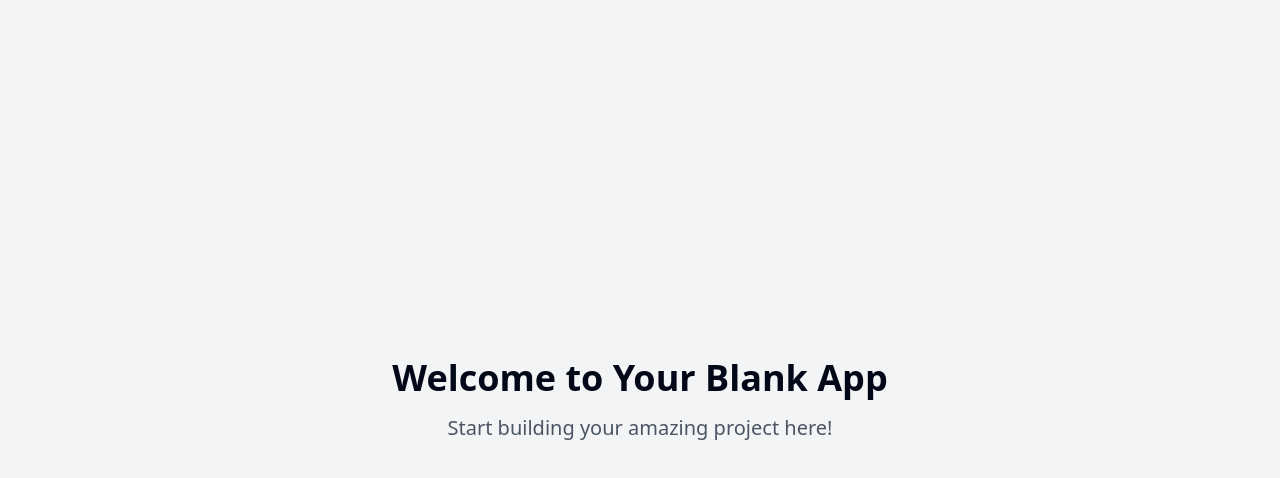
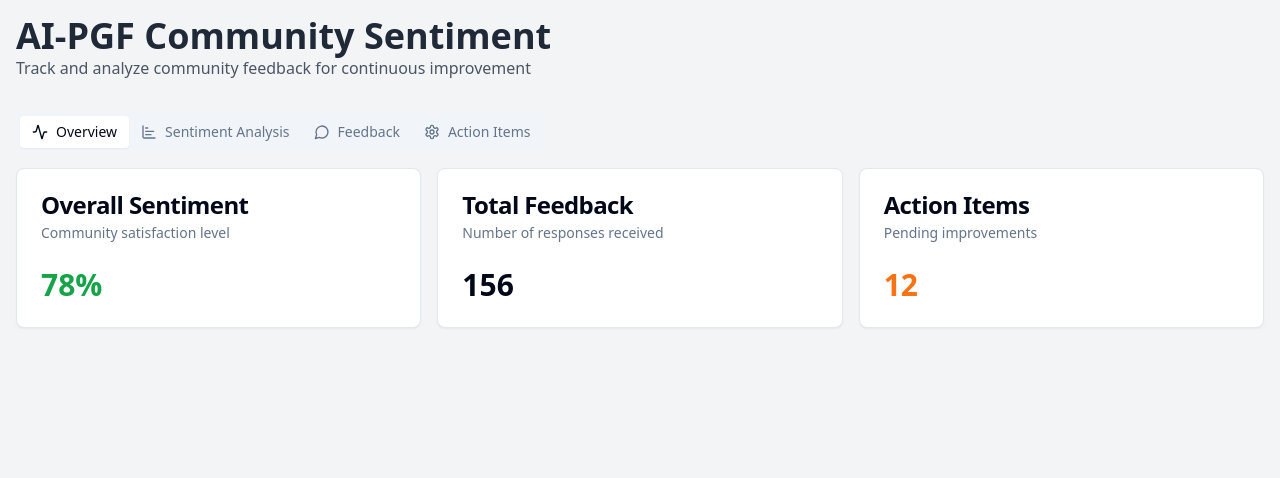
Before and after one commit to Lyvena/sentiment-graph, a React (Vite) app: page / in a window 1280 px wide. Shown: the top 478 px of the page. Built offline with nearby package versions, Linux system fonts and the light colour scheme.

Commit message:
Create AI app for AI-PGF
Develop an AI application based on the specifications outlined in the provided document for AI-PGF. This includes implementing necessary features and functionalities as per the requirements.
[skip gpt_engineer]

```diff
--- /dev/null
+++ b/src/components/ActionItems.tsx
@@ -0,0 +1,27 @@
+import React from 'react';
+import { Checkbox } from "@/components/ui/checkbox";
+import { Label } from "@/components/ui/label";
+
+const actionItemsData = [
+  { id: 1, task: 'Improve application process documentation', completed: false },
+  { id: 2, task: 'Create FAQ section for eligibility criteria', completed: false },
+  { id: 3, task: 'Implement user feedback system', completed: true },
+  { id: 4, task: 'Organize community webinar', completed: false },
+];
+
+const ActionItems = () => {
+  return (
+    <ul className="space-y-4">
+      {actionItemsData.map((item) => (
+        <li key={item.id} className="flex items-center space-x-2">
+          <Checkbox id={`task-${item.id}`} checked={item.completed} />
+          <Label htmlFor={`task-${item.id}`} className={item.completed ? 'line-through text-gray-500' : ''}>
+            {item.task}
+          </Label>
+        </li>
+      ))}
+    </ul>
+  );
+};
+
+export default ActionItems;
--- /dev/null
+++ b/src/components/FeedbackList.tsx
@@ -0,0 +1,33 @@
+import React from 'react';
+import { User } from 'lucide-react';
+
+const feedbackData = [
+  { id: 1, user: 'Alice', comment: 'Great initiative! Looking forward to more updates.', sentiment: 'positive' },
+  { id: 2, user: 'Bob', comment: 'The application process could be more streamlined.', sentiment: 'neutral' },
+  { id: 3, user: 'Charlie', comment: 'I\'m having trouble understanding the eligibility criteria.', sentiment: 'negative' },
+];
+
+const FeedbackList = () => {
+  return (
+    <ul className="space-y-4">
+      {feedbackData.map((feedback) => (
+        <li key={feedback.id} className="flex items-start space-x-4 p-4 bg-white rounded-lg shadow">
+          <User className="h-10 w-10 text-gray-400" />
+          <div>
+            <p className="font-semibold">{feedback.user}</p>
+            <p className="text-gray-600">{feedback.comment}</p>
+            <span className={`inline-block px-2 py-1 text-xs font-semibold rounded-full ${
+              feedback.sentiment === 'positive' ? 'bg-green-100 text-green-800' :
+              feedback.sentiment === 'negative' ? 'bg-red-100 text-red-800' :
+              'bg-yellow-100 text-yellow-800'
+            }`}>
+              {feedback.sentiment}
+            </span>
+          </div>
+        </li>
+      ))}
+    </ul>
+  );
+};
+
+export default FeedbackList;
--- /dev/null
+++ b/src/components/SentimentChart.tsx
@@ -0,0 +1,29 @@
+import React from 'react';
+import { LineChart, Line, XAxis, YAxis, CartesianGrid, Tooltip, Legend, ResponsiveContainer } from 'recharts';
+
+const data = [
+  { name: 'Jan', sentiment: 65 },
+  { name: 'Feb', sentiment: 59 },
+  { name: 'Mar', sentiment: 80 },
+  { name: 'Apr', sentiment: 81 },
+  { name: 'May', sentiment: 56 },
+  { name: 'Jun', sentiment: 55 },
+  { name: 'Jul', sentiment: 40 },
+];
+
+const SentimentChart = () => {
+  return (
+    <ResponsiveContainer width="100%" height={300}>
+      <LineChart data={data}>
+        <CartesianGrid strokeDasharray="3 3" />
+        <XAxis dataKey="name" />
+        <YAxis />
+        <Tooltip />
+        <Legend />
+        <Line type="monotone" dataKey="sentiment" stroke="#8884d8" activeDot={{ r: 8 }} />
+      </LineChart>
+    </ResponsiveContainer>
+  );
+};
+
+export default SentimentChart;
--- a/src/pages/Index.tsx
+++ b/src/pages/Index.tsx
@@ -1,12 +1,95 @@
-// Update this page (the content is just a fallback if you fail to update the page)
+import React from 'react';
+import { Card, CardContent, CardDescription, CardHeader, CardTitle } from "@/components/ui/card";
+import { Tabs, TabsContent, TabsList, TabsTrigger } from "@/components/ui/tabs";
+import { Activity, ChartBar, User, Settings, MessageCircle } from 'lucide-react';
+import SentimentChart from '../components/SentimentChart';
+import FeedbackList from '../components/FeedbackList';
+import ActionItems from '../components/ActionItems';
 
 const Index = () => {
   return (
-    <div className="min-h-screen flex items-center justify-center bg-gray-100">
-      <div className="text-center">
-        <h1 className="text-4xl font-bold mb-4">Welcome to Your Blank App</h1>
-        <p className="text-xl text-gray-600">Start building your amazing project here!</p>
-      </div>
+    <div className="min-h-screen bg-gray-100 p-4">
+      <header className="mb-8">
+        <h1 className="text-4xl font-bold text-gray-800">AI-PGF Community Sentiment</h1>
+        <p className="text-gray-600">Track and analyze community feedback for continuous improvement</p>
+      </header>
+
+      <Tabs defaultValue="overview" className="space-y-4">
+        <TabsList>
+          <TabsTrigger value="overview"><Activity className="mr-2 h-4 w-4" /> Overview</TabsTrigger>
+          <TabsTrigger value="sentiment"><ChartBar className="mr-2 h-4 w-4" /> Sentiment Analysis</TabsTrigger>
+          <TabsTrigger value="feedback"><MessageCircle className="mr-2 h-4 w-4" /> Feedback</TabsTrigger>
+          <TabsTrigger value="actions"><Settings className="mr-2 h-4 w-4" /> Action Items</TabsTrigger>
+        </TabsList>
+
+        <TabsContent value="overview">
+          <div className="grid gap-4 md:grid-cols-2 lg:grid-cols-3">
+            <Card>
+              <CardHeader>
+                <CardTitle>Overall Sentiment</CardTitle>
+                <CardDescription>Community satisfaction level</CardDescription>
+              </CardHeader>
+              <CardContent>
+                <p className="text-3xl font-bold text-green-600">78%</p>
+              </CardContent>
+            </Card>
+            <Card>
+              <CardHeader>
+                <CardTitle>Total Feedback</CardTitle>
+                <CardDescription>Number of responses received</CardDescription>
+              </CardHeader>
+              <CardContent>
+                <p className="text-3xl font-bold">156</p>
+              </CardContent>
+            </Card>
+            <Card>
+              <CardHeader>
+                <CardTitle>Action Items</CardTitle>
+                <CardDescription>Pending improvements</CardDescription>
+              </CardHeader>
+              <CardContent>
+                <p className="text-3xl font-bold text-orange-500">12</p>
+              </CardContent>
+            </Card>
+          </div>
+        </TabsContent>
+
+        <TabsContent value="sentiment">
+          <Card>
+            <CardHeader>
+              <CardTitle>Sentiment Trends</CardTitle>
+              <CardDescription>Monthly sentiment analysis</CardDescription>
+            </CardHeader>
+            <CardContent>
+              <SentimentChart />
+            </CardContent>
+          </Card>
+        </TabsContent>
+
+        <TabsContent value="feedback">
+          <Card>
+            <CardHeader>
+              <CardTitle>Recent Feedback</CardTitle>
+              <CardDescription>Latest community responses</CardDescription>
+            </CardHeader>
+            <CardContent>
+              <FeedbackList />
+            </CardContent>
+          </Card>
+        </TabsContent>
+
+        <TabsContent value="actions">
+          <Card>
+            <CardHeader>
+              <CardTitle>Action Items</CardTitle>
+              <CardDescription>Planned improvements based on feedback</CardDescription>
+            </CardHeader>
+            <CardContent>
+              <ActionItems />
+            </CardContent>
+          </Card>
+        </TabsContent>
+      </Tabs>
     </div>
   );
 };
```
Also changed, not shown: src/App.tsx (line endings or trailing spaces).
